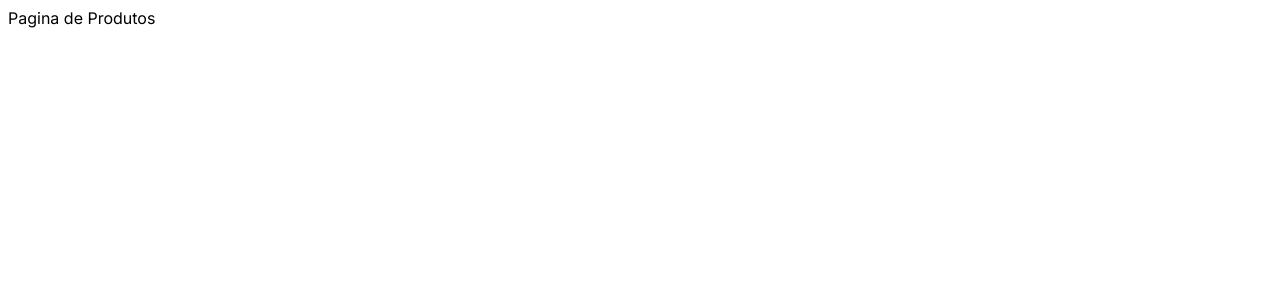
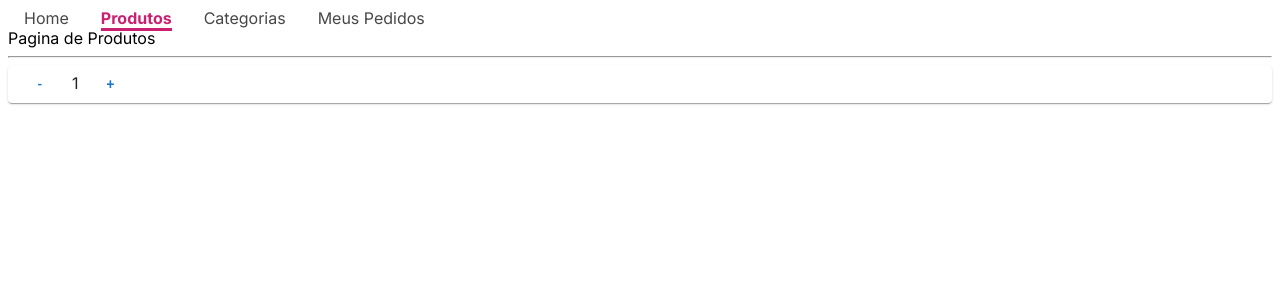
Before and after one commit to digitalcollege-fortal/soudev-02, a React (Create React App) app in the folder projeto-final/front/: page /produtos in a window 1280 px wide. Shown: the top 300 px of the page. Built offline with nearby package versions, Linux system fonts and the light colour scheme.

Commit message:
useState

```diff
--- a/projeto-final/front/src/pages/Produtos/index.js
+++ b/projeto-final/front/src/pages/Produtos/index.js
@@ -1,7 +1,34 @@
+import Menu from "../../components/Menu";
+import {Card, Button} from "@mui/material";
+import React from "react";
+// import {useState} from "react";
+
+
 export default function Produtos() {
+    // let quantidade = 10;
+    const [quantidade, alterarQuantidade] = React.useState(1);
+
+    const add = () => {
+        quantidade += 1;
+    }
+
+    const remove = () => {
+        quantidade -=1 ;
+    }
+
     return (
         <div>
+            <Menu/>
             Pagina de Produtos
+            <hr/>
+
+            <Card>
+                <Button onClick={remove}>-</Button>
+                {quantidade}
+                <Button onClick={add}>+</Button>
+            </Card>
+
+
         </div>
     )
 }
```
